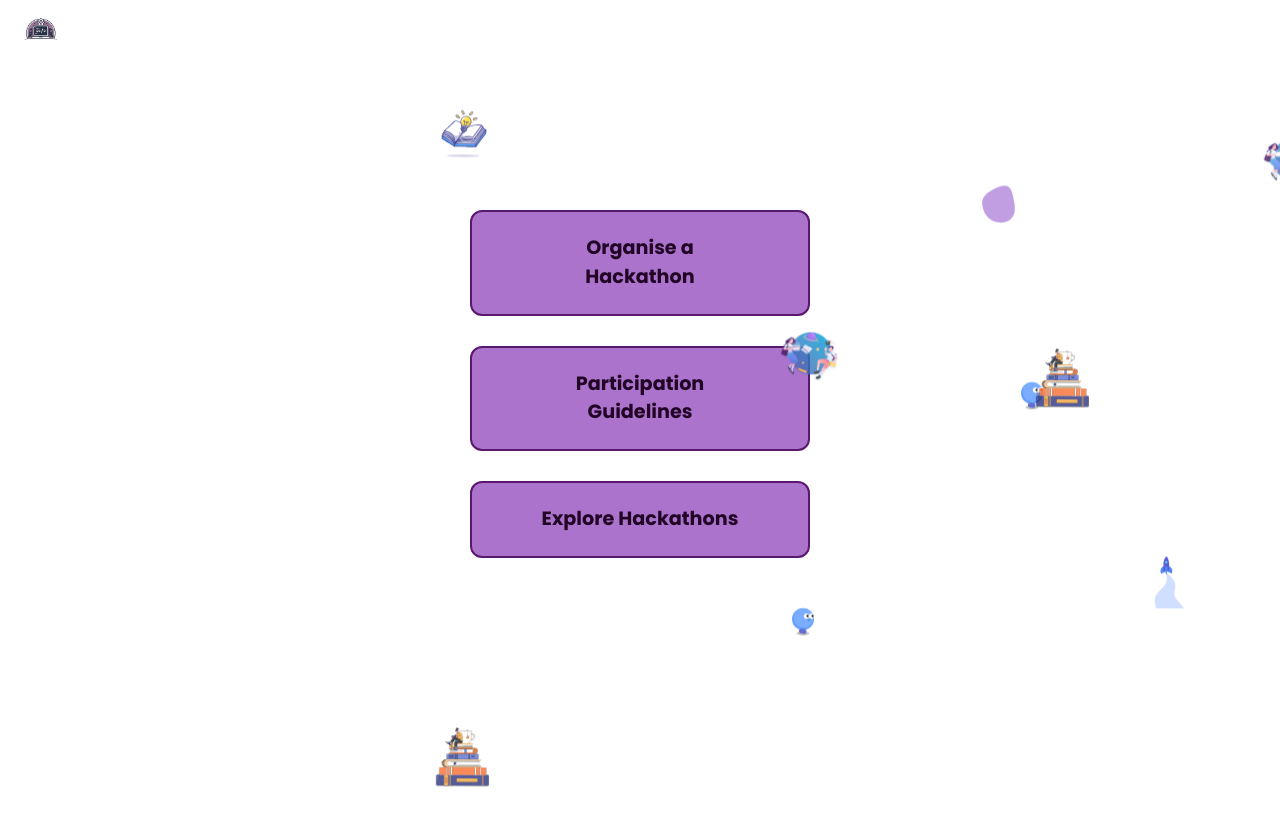
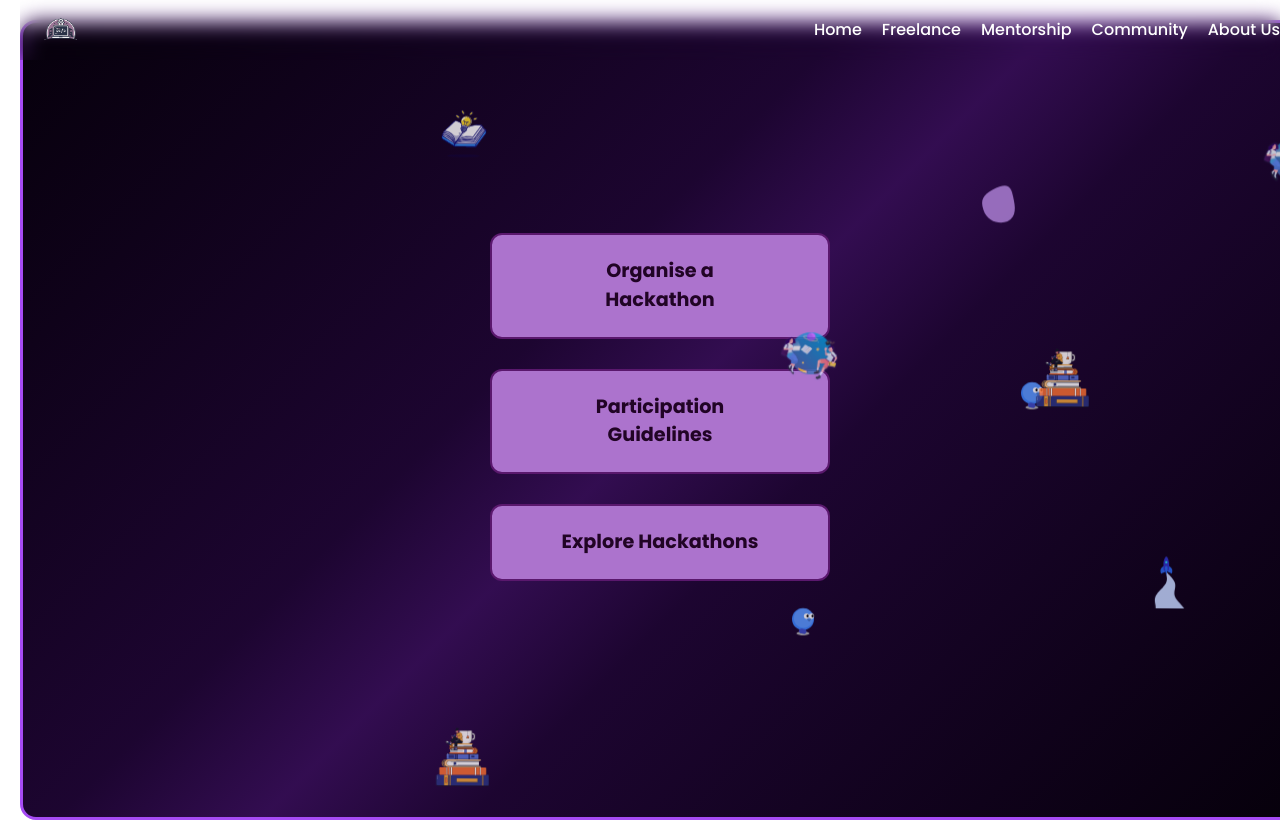
Before and after one commit to AnshulAlgoS/campushustleOG, a React (Create React App) app: page /hackathon in a window 1280 px wide. Built offline with nearby package versions, Linux system fonts and the light colour scheme; no server answers.

Commit message:
Update HackathonPage.css

```diff
--- a/src/views/HackathonPage.css
+++ b/src/views/HackathonPage.css
@@ -660,3 +660,28 @@ body {
   background-color: rgba(189, 137, 201, 0.89);
   transform: scale(1.06);
 }
+.hackathon-page {
+  min-height: 100vh;
+  width: 100%;
+  padding-top: 100px;
+  box-sizing: border-box;
+  display: flex;
+  flex-direction: column;
+  align-items: center;
+
+  background: linear-gradient(
+    135deg,
+    #06000b 0%,
+    rgba(26, 2, 46, 0.99) 40%,
+    rgba(44, 5, 75, 0.97) 50%,
+    rgba(26, 2, 46, 0.99) 60%,
+    #06000b 100%
+  );
+  background-attachment: fixed;
+  background-repeat: no-repeat;
+  background-size: cover;
+
+  border: 3px solid #a64bf4; /* 👈 Purple border */
+  border-radius: 16px; /* Optional: makes it smooth */
+  margin: 20px; /* Optional spacing from viewport */
+}
```
